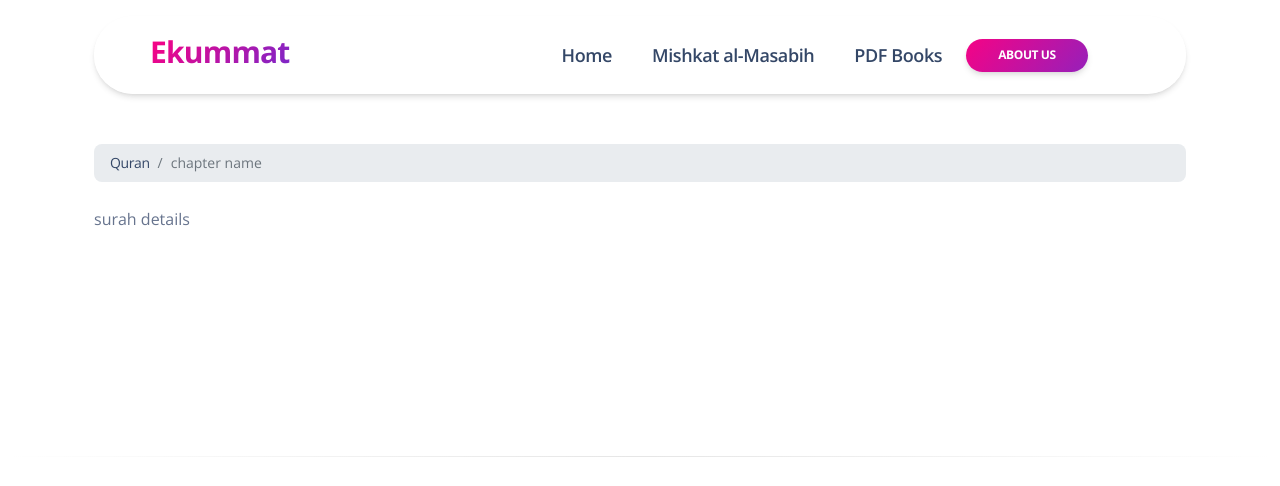
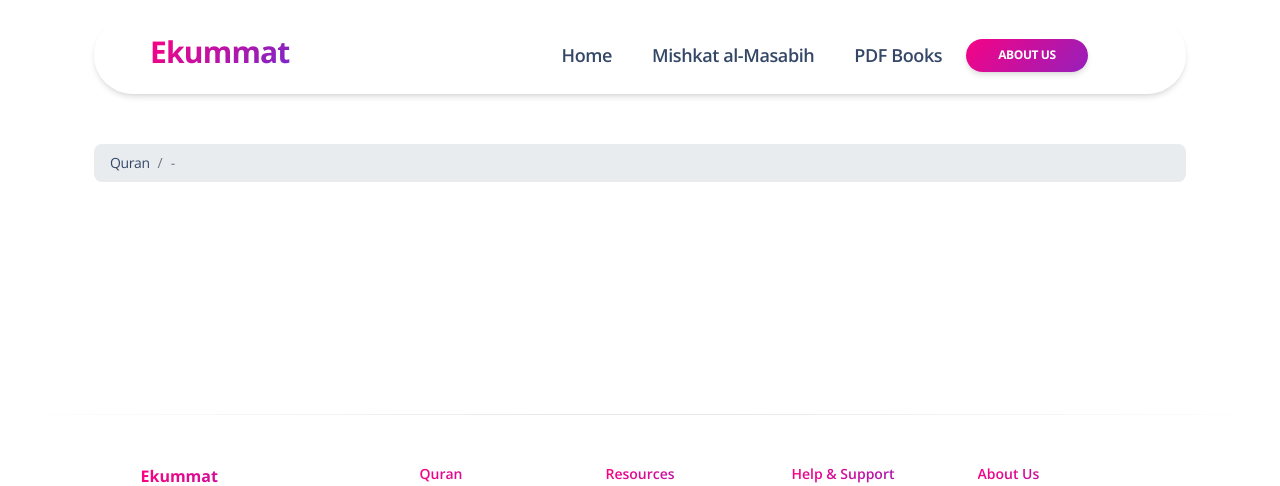
Before and after one commit to AbdulWaheedPasha/ekummat, a Django app: page /1/ in a window 1280 px wide. Shown: the top 486 px of the page. Run offline with Django 3.2, Linux system fonts and the light colour scheme; data that the repository does not hold is empty; some libraries are stand-ins or nearby versions.

Commit message:
updated-code

```diff
--- a/apps/home/views.py
+++ b/apps/home/views.py
@@ -10,7 +10,7 @@
 from django.template import loader
 from django.urls import reverse
 
-from .models import Book,BookPDF
+from .models import Book,BookPDF,QuranChapterOld
 import requests
 
 def quran_list_chapter(request):
@@ -31,15 +31,17 @@
 
 
 def quran_get_chapter(request,chapter_id):
-    print("quran_get_chapter")
-    print(chapter_id)
-    url = "https://api.quran.com/api/v4/verses/by_chapter/1"
+
+    url = "https://api.quran.com/api/v4/chapters/{id}?language=en".format(id=chapter_id)
     payload = "{}"
     response = requests.request("GET", url, data=payload)
-    print(response.text)
     json_response = response.json()
-    chapter_list = json_response
-    context = {"chapter_list":chapter_list}
+    chapter = json_response['chapter']
+
+    quran_obj = QuranChapterOld.objects.filter(chapter_no=chapter_id).first()
+    print("quran_obj",quran_obj)
+
+    context = {"chapter":chapter,"quran":quran_obj}
     html_template = loader.get_template('frontend/quran_get_chapter.html')
     return HttpResponse(html_template.render(context, request))
 
--- a/apps/static/frontend/assets/css/custom.css
+++ b/apps/static/frontend/assets/css/custom.css
@@ -9,7 +9,6 @@
   .uthmani {
     font-family: uthmani;
     font-size: 19px;
-    color: red;
   }
 
 #hadees-chapter-table tbody tr:hover{
--- a/apps/templates/frontend/home.html
+++ b/apps/templates/frontend/home.html
@@ -32,7 +32,11 @@
     <div class="col-md-4 ml-auto">
         {% for chapter in chapter_list %}
             {% if forloop.counter <= 38 %}
-                <button type="button" class="btn btn-outline-dark btn-lg w-100 "> {{chapter.id}} &nbsp; {{chapter.name_simple}}  <span style="color: black;" class="uthmani">&nbsp; {{chapter.name_arabic}}</span> </button>
+                <button type="button" class="btn btn-outline-dark btn-lg w-100 ">
+                    <a href="/{{chapter.id}}/" target="_self">
+                    {{chapter.id}} &nbsp; {{chapter.name_simple}}  <span style="color: black;" class="uthmani">&nbsp; {{chapter.name_arabic}}</span>
+                </a>
+                </button>
             {% endif %}
         {% endfor %}
     </div>
--- a/apps/templates/frontend/quran_get_chapter.html
+++ b/apps/templates/frontend/quran_get_chapter.html
@@ -17,7 +17,7 @@
                 <nav aria-label="breadcrumb">
                    <ol class="breadcrumb">
                       <li class="breadcrumb-item"><a href="#">Quran</a></li>
-                      <li class="breadcrumb-item active" aria-current="page">chapter name</li>
+                      <li class="breadcrumb-item active" aria-current="page">{{chapter.name_simple}} - <span class="">{{chapter.name_arabic}}</span></li>
                    </ol>
                 </nav>
                 <!-- <h3>Chapter - Section 1</h3> -->
@@ -26,10 +26,7 @@
        </div>
        <!-- 1A Section 1A -->
 
-       <p>surah details {{chapter_list}}</p>
-
-
-
+       <span style="font-size: 30px !important; color: black; ">{{quran.chapter_content|safe}}</span>
 
     </div>
     </div>
```
